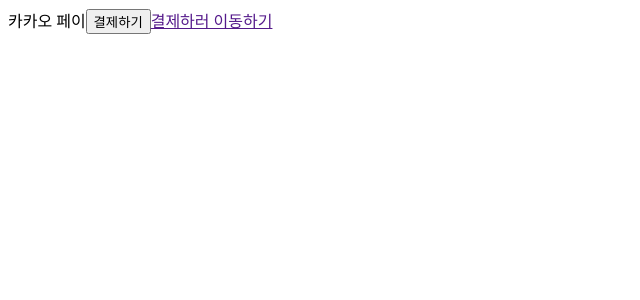
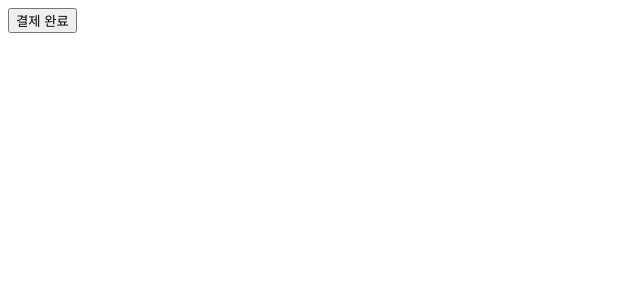
Before and after one commit to gnfnfnr/challenge, a React (Create React App) app: page /pay in a window 1280 px wide. Shown: the top 300 px of the page, without its empty margins (0-640 px from the left). Built offline with nearby package versions, Linux system fonts and the light colour scheme.

Commit message:
feat: 결제 완료

```diff
--- a/src/App.js
+++ b/src/App.js
@@ -1,50 +1,15 @@
-import axios from "axios";
-import { useEffect } from "react";
-import { useState } from "react";
-import { useLocation, useParams } from "react-router-dom";
+import { BrowserRouter, Route, Routes, Navigate } from "react-router-dom";
+import Pay from "./Pay";
 import Result from "./Result";
 
 function App() {
-  const [nextUrl, setNextUrl] = useState("");
-
-  useEffect(() => {}, []);
-  const onClick = () => {
-    axios
-      .post(
-        "https://kapi.kakao.com/v1/payment/ready",
-        {
-          cid: "TC0ONETIME",
-          partner_order_id: "partner_order_id",
-          partner_user_id: "partner_user_id",
-          item_name: "초코파이",
-          quantity: 1,
-          total_amount: 2200,
-          vat_amount: 200,
-          tax_free_amount: 0,
-          approval_url: "http://localhost:3000/",
-          fail_url: "http://localhost:3000/",
-          cancel_url: "http://localhost:3000/",
-        },
-        {
-          headers: {
-            Authorization: "KakaoAK b3365e5967f9f0368704e9181e0fe9d8",
-            "Content-type": "application/x-www-form-urlencoded;charset=utf-8",
-          },
-        }
-      )
-      .then((res) => {
-        console.log(res.data.next_redirect_pc_url);
-        setNextUrl(res.data.next_redirect_pc_url);
-        Result(res.data.tid);
-      })
-      .catch((err) => console.log(err));
-  };
   return (
-    <div>
-      카카오 페이
-      <button onClick={onClick}>결제하기</button>
-      <a href={nextUrl}>결제하러 이동하기</a>
-    </div>
+    <BrowserRouter>
+      <Routes>
+        <Route path="/" element={<Pay />} />
+        <Route path="/pay" element={<Result />} />
+      </Routes>
+    </BrowserRouter>
   );
 }
 
--- /dev/null
+++ b/src/Pay.js
@@ -0,0 +1,91 @@
+import React, { useState } from "react";
+import axios from "axios";
+import Result from "./Result";
+import { useNavigate } from "react-router-dom";
+
+function Pay() {
+  const [nextUrl, setNextUrl] = useState("");
+  const nav = useNavigate();
+  const [result, setResult] = useState();
+  const [tid, setTid] = useState("");
+  const onClick = async () => {
+    await axios
+      .post(
+        "https://kapi.kakao.com/v1/payment/ready",
+        {
+          cid: "TC0ONETIME",
+          partner_order_id: "partner_order_id",
+          partner_user_id: "partner_user_id",
+          item_name: "초코파이",
+          quantity: 1,
+          total_amount: 2200,
+          vat_amount: 200,
+          tax_free_amount: 0,
+          approval_url: "http://localhost:3000/",
+          fail_url: "http://localhost:3000/",
+          cancel_url: "http://localhost:3000/",
+        },
+        {
+          headers: {
+            Authorization: "KakaoAK b3365e5967f9f0368704e9181e0fe9d8",
+            "Content-type": "application/x-www-form-urlencoded;charset=utf-8",
+          },
+        }
+      )
+      .then((res) => {
+        setNextUrl(res.data.next_redirect_pc_url);
+        localStorage.setItem("tid", res.data.tid);
+        setTid(res.data.tid);
+      })
+      .catch((err) => console.log(err));
+    console.log("Df");
+  };
+  return (
+    <div>
+      카카오 페이
+      <button onClick={onClick}>결제하기</button>
+      <a href={nextUrl}>결제하러 이동하기</a>
+      <button
+        onClick={() => {
+          let getParameter = (key) => {
+            return new URLSearchParams(window.location.search).get(key);
+          };
+          const params = getParameter("pg_token");
+          nav("/pay", {
+            state: { params: params, tid: localStorage.getItem("tid") },
+          });
+        }}
+      >
+        결과
+      </button>
+      <button
+        onClick={() => {
+          axios
+            .post(
+              "https://kapi.kakao.com/v1/payment/cancel",
+              {
+                cid: "TC0ONETIME",
+                tid: localStorage.getItem("tid"),
+                cancel_amount: 300,
+                cancel_tax_free_amount: 100,
+              },
+
+              {
+                headers: {
+                  Authorization: "KakaoAK b3365e5967f9f0368704e9181e0fe9d8",
+                  "Content-type":
+                    "application/x-www-form-urlencoded;charset=utf-8",
+                },
+              }
+            )
+            .then((res) => console.log(res))
+            .catch((err) => console.log(err));
+        }}
+      >
+        결제 취소
+      </button>
+    </div>
+  );
+}
+
+export default Pay;
--- a/src/Result.js
+++ b/src/Result.js
@@ -1,19 +1,20 @@
 import React from "react";
 import axios from "axios";
 import { useState } from "react";
-function Result({ tid }) {
-  let getParameter = (key) => {
-    return new URLSearchParams(window.location.search).get(key);
-  };
-  const params = getParameter("pg_token");
-  console.log("결제");
+import { useLocation } from "react-router-dom";
+
+function Result() {
+  const { state } = useLocation();
+  console.log("결제23");
+  console.log(state);
+  const onClick = () => {
     axios
       .post(
         "https://kapi.kakao.com/v1/payment/approve",
         {
           cid: "TC0ONETIME",
-        pg_token: params,
-        tid: tid,
+          pg_token: state.params,
+          tid: state.tid,
           partner_order_id: "partner_order_id",
           partner_user_id: "partner_user_id",
         },
@@ -28,7 +29,8 @@
         console.log(res);
       })
       .catch((err) => console.log(err));
-  return <div>결제 완료</div>;
+  };
+  return <button onClick={onClick}>결제 완료</button>;
 }
 
 export default Result;
```
Lines whose indentation alone changed are shown as unchanged.
